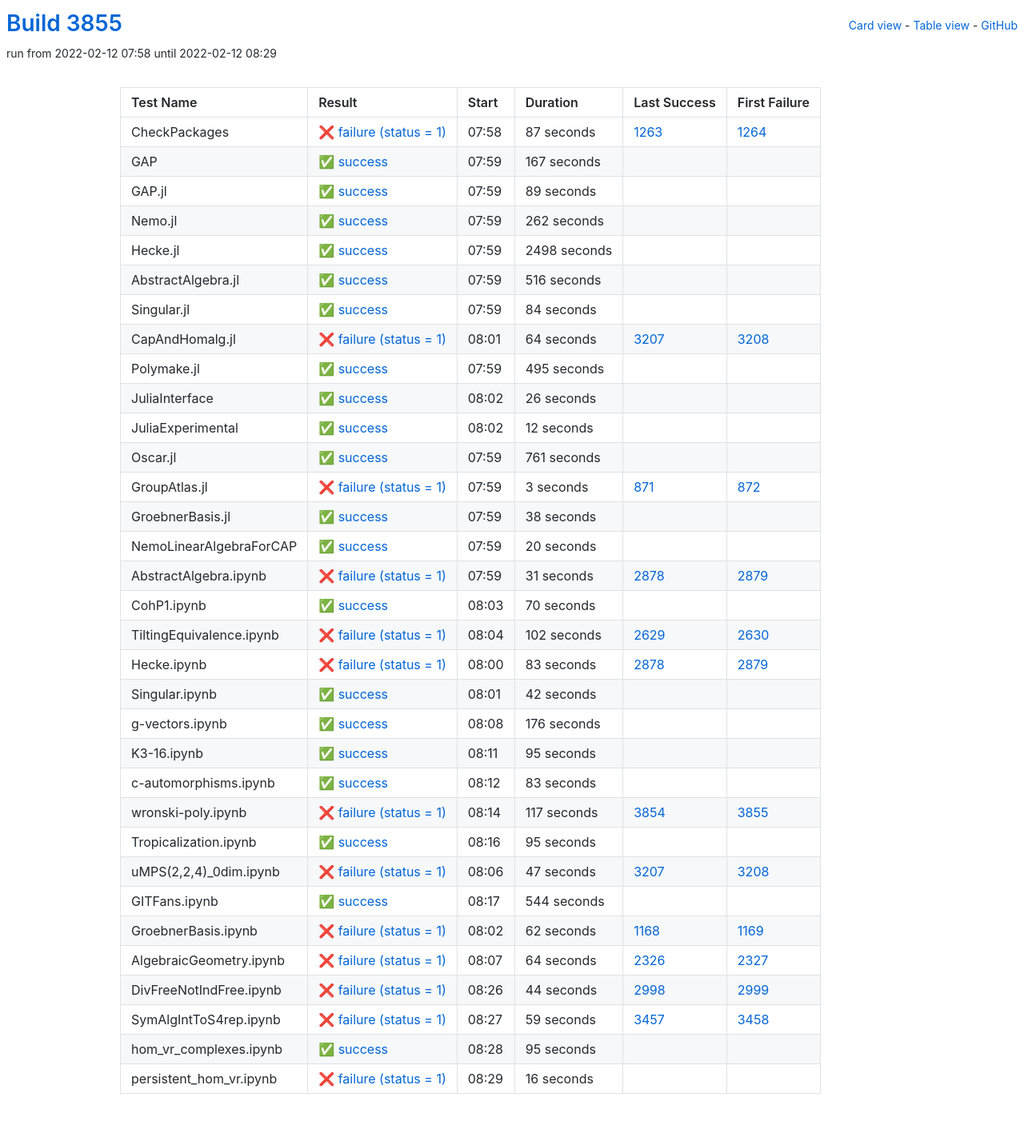
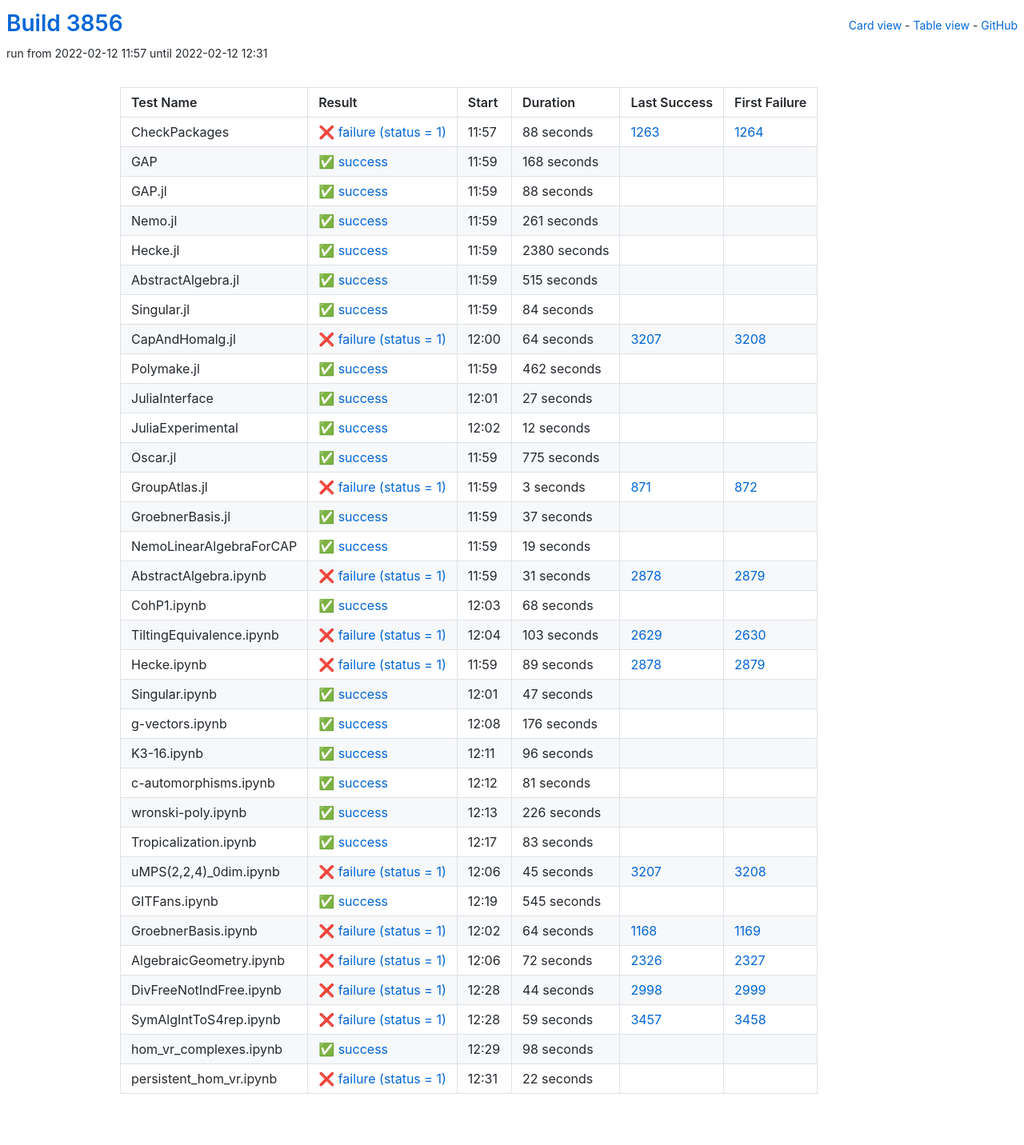
Before and after one commit to oscar-system/oscar-ci-status-stable, a Jekyll site: the page built from table.html, in a window 1280 px wide. Shown: the whole page at 80% size. Built offline with Jekyll 4.4.1, drawn with Linux system fonts in a browser that asks for light colours.

Commit message:
Build #3856

```diff
--- a/_data/ci.yml
+++ b/_data/ci.yml
@@ -1,6 +1,6 @@
 ---
-build: 3855
-build_url: https://oscarci.mathematik.uni-kl.de/job/oscar-stable/3855/
+build: 3856
+build_url: https://oscarci.mathematik.uni-kl.de/job/oscar-stable/3856/
 job: oscar-stable
 organization: oscar-system
 repo: oscar-ci-status-stable
@@ -8,80 +8,80 @@ repourl: https://github.com/oscar-system/oscar-ci-status-stable
 tests:
 - name: CheckPackages
   id: checkpackages
-  log: https://oscarci.mathematik.uni-kl.de/job/oscar-stable/3855/artifact/logs/build-3855/CheckPackages.log
-  start: 2022-02-12 07:58
+  log: https://oscarci.mathematik.uni-kl.de/job/oscar-stable/3856/artifact/logs/build-3856/CheckPackages.log
+  start: 2022-02-12 11:57
   success: false
   exitcode: 1
   status: failure
-  duration: 87
+  duration: 88
   last_success: 1263
   last_success_url: https://oscarci.mathematik.uni-kl.de/job/oscar-stable/1263/
   first_failure: 1264
   first_failure_url: https://oscarci.mathematik.uni-kl.de/job/oscar-stable/1264/
 - name: GAP
   id: gap
-  log: https://oscarci.mathematik.uni-kl.de/job/oscar-stable/3855/artifact/logs/build-3855/GAP.log
-  start: 2022-02-12 07:59
+  log: https://oscarci.mathematik.uni-kl.de/job/oscar-stable/3856/artifact/logs/build-3856/GAP.log
+  start: 2022-02-12 11:59
   success: true
   exitcode: 0
   status: success
-  duration: 167
+  duration: 168
   last_success: false
   last_success_url:
   first_failure: false
   first_failure_url:
 - name: GAP.jl
   id: gap-jl
-  log: https://oscarci.mathematik.uni-kl.de/job/oscar-stable/3855/artifact/logs/build-3855/GAP.jl.log
-  start: 2022-02-12 07:59
+  log: https://oscarci.mathematik.uni-kl.de/job/oscar-stable/3856/artifact/logs/build-3856/GAP.jl.log
+  start: 2022-02-12 11:59
   success: true
   exitcode: 0
   status: success
-  duration: 89
+  duration: 88
   last_success: false
   last_success_url:
   first_failure: false
   first_failure_url:
 - name: Nemo.jl
   id: nemo-jl
-  log: https://oscarci.mathematik.uni-kl.de/job/oscar-stable/3855/artifact/logs/build-3855/Nemo.jl.log
-  start: 2022-02-12 07:59
+  log: https://oscarci.mathematik.uni-kl.de/job/oscar-stable/3856/artifact/logs/build-3856/Nemo.jl.log
+  start: 2022-02-12 11:59
   success: true
   exitcode: 0
   status: success
-  duration: 262
+  duration: 261
   last_success: false
   last_success_url:
   first_failure: false
   first_failure_url:
 - name: Hecke.jl
   id: hecke-jl
-  log: https://oscarci.mathematik.uni-kl.de/job/oscar-stable/3855/artifact/logs/build-3855/Hecke.jl.log
-  start: 2022-02-12 07:59
+  log: https://oscarci.mathematik.uni-kl.de/job/oscar-stable/3856/artifact/logs/build-3856/Hecke.jl.log
+  start: 2022-02-12 11:59
   success: true
   exitcode: 0
   status: success
-  duration: 2498
+  duration: 2380
   last_success: false
   last_success_url:
   first_failure: false
   first_failure_url:
 - name: AbstractAlgebra.jl
   id: abstractalgebra-jl
-  log: https://oscarci.mathematik.uni-kl.de/job/oscar-stable/3855/artifact/logs/build-3855/AbstractAlgebra.jl.log
-  start: 2022-02-12 07:59
+  log: https://oscarci.mathematik.uni-kl.de/job/oscar-stable/3856/artifact/logs/build-3856/AbstractAlgebra.jl.log
+  start: 2022-02-12 11:59
   success: true
   exitcode: 0
   status: success
-  duration: 516
+  duration: 515
   last_success: false
   last_success_url:
   first_failure: false
   first_failure_url:
 - name: Singular.jl
   id: singular-jl
-  log: https://oscarci.mathematik.uni-kl.de/job/oscar-stable/3855/artifact/logs/build-3855/Singular.jl.log
-  start: 2022-02-12 07:59
+  log: https://oscarci.mathematik.uni-kl.de/job/oscar-stable/3856/artifact/logs/build-3856/Singular.jl.log
+  start: 2022-02-12 11:59
   success: true
   exitcode: 0
   status: success
@@ -92,8 +92,8 @@ tests:
   first_failure_url:
 - name: CapAndHomalg.jl
   id: capandhomalg-jl
-  log: https://oscarci.mathematik.uni-kl.de/job/oscar-stable/3855/artifact/logs/build-3855/CapAndHomalg.jl.log
-  start: 2022-02-12 08:01
+  log: https://oscarci.mathematik.uni-kl.de/job/oscar-stable/3856/artifact/logs/build-3856/CapAndHomalg.jl.log
+  start: 2022-02-12 12:00
   success: false
   exitcode: 1
   status: failure
@@ -104,32 +104,32 @@ tests:
   first_failure_url: https://oscarci.mathematik.uni-kl.de/job/oscar-stable/3208/
 - name: Polymake.jl
   id: polymake-jl
-  log: https://oscarci.mathematik.uni-kl.de/job/oscar-stable/3855/artifact/logs/build-3855/Polymake.jl.log
-  start: 2022-02-12 07:59
+  log: https://oscarci.mathematik.uni-kl.de/job/oscar-stable/3856/artifact/logs/build-3856/Polymake.jl.log
+  start: 2022-02-12 11:59
   success: true
   exitcode: 0
   status: success
-  duration: 495
+  duration: 462
   last_success: false
   last_success_url:
   first_failure: false
   first_failure_url:
 - name: JuliaInterface
   id: juliainterface
-  log: https://oscarci.mathematik.uni-kl.de/job/oscar-stable/3855/artifact/logs/build-3855/JuliaInterface.log
-  start: 2022-02-12 08:02
+  log: https://oscarci.mathematik.uni-kl.de/job/oscar-stable/3856/artifact/logs/build-3856/JuliaInterface.log
+  start: 2022-02-12 12:01
   success: true
   exitcode: 0
   status: success
-  duration: 26
+  duration: 27
   last_success: false
   last_success_url:
   first_failure: false
   first_failure_url:
 - name: JuliaExperimental
   id: juliaexperimental
-  log: https://oscarci.mathematik.uni-kl.de/job/oscar-stable/3855/artifact/logs/build-3855/JuliaExperimental.log
-  start: 2022-02-12 08:02
+  log: https://oscarci.mathematik.uni-kl.de/job/oscar-stable/3856/artifact/logs/build-3856/JuliaExperimental.log
+  start: 2022-02-12 12:02
   success: true
   exitcode: 0
   status: success
@@ -140,20 +140,20 @@ tests:
   first_failure_url:
 - name: Oscar.jl
   id: oscar-jl
-  log: https://oscarci.mathematik.uni-kl.de/job/oscar-stable/3855/artifact/logs/build-3855/Oscar.jl.log
-  start: 2022-02-12 07:59
+  log: https://oscarci.mathematik.uni-kl.de/job/oscar-stable/3856/artifact/logs/build-3856/Oscar.jl.log
+  start: 2022-02-12 11:59
   success: true
   exitcode: 0
   status: success
-  duration: 761
+  duration: 775
   last_success: false
   last_success_url:
   first_failure: false
   first_failure_url:
 - name: GroupAtlas.jl
   id: groupatlas-jl
-  log: https://oscarci.mathematik.uni-kl.de/job/oscar-stable/3855/artifact/logs/build-3855/GroupAtlas.jl.log
-  start: 2022-02-12 07:59
+  log: https://oscarci.mathematik.uni-kl.de/job/oscar-stable/3856/artifact/logs/build-3856/GroupAtlas.jl.log
+  start: 2022-02-12 11:59
   success: false
   exitcode: 1
   status: failure
@@ -164,32 +164,32 @@ tests:
   first_failure_url: https://oscarci.mathematik.uni-kl.de/job/oscar-stable/872/
 - name: GroebnerBasis.jl
   id: groebnerbasis-jl
-  log: https://oscarci.mathematik.uni-kl.de/job/oscar-stable/3855/artifact/logs/build-3855/GroebnerBasis.jl.log
-  start: 2022-02-12 07:59
+  log: https://oscarci.mathematik.uni-kl.de/job/oscar-stable/3856/artifact/logs/build-3856/GroebnerBasis.jl.log
+  start: 2022-02-12 11:59
   success: true
   exitcode: 0
   status: success
-  duration: 38
+  duration: 37
   last_success: false
   last_success_url:
   first_failure: false
   first_failure_url:
 - name: NemoLinearAlgebraForCAP
   id: nemolinearalgebraforcap
-  log: https://oscarci.mathematik.uni-kl.de/job/oscar-stable/3855/artifact/logs/build-3855/NemoLinearAlgebraForCAP.log
-  start: 2022-02-12 07:59
+  log: https://oscarci.mathematik.uni-kl.de/job/oscar-stable/3856/artifact/logs/build-3856/NemoLinearAlgebraForCAP.log
+  start: 2022-02-12 11:59
   success: true
   exitcode: 0
   status: success
-  duration: 20
+  duration: 19
   last_success: false
   last_success_url:
   first_failure: false
   first_failure_url:
 - name: AbstractAlgebra.ipynb
   id: abstractalgebra-ipynb
-  log: https://oscarci.mathematik.uni-kl.de/job/oscar-stable/3855/artifact/logs/build-3855/AbstractAlgebra.ipynb.log
-  start: 2022-02-12 07:59
+  log: https://oscarci.mathematik.uni-kl.de/job/oscar-stable/3856/artifact/logs/build-3856/AbstractAlgebra.ipynb.log
+  start: 2022-02-12 11:59
   success: false
   exitcode: 1
   status: failure
@@ -200,56 +200,56 @@ tests:
   first_failure_url: https://oscarci.mathematik.uni-kl.de/job/oscar-stable/2879/
 - name: CohP1.ipynb
   id: cohp1-ipynb
-  log: https://oscarci.mathematik.uni-kl.de/job/oscar-stable/3855/artifact/logs/build-3855/CohP1.ipynb.log
-  start: 2022-02-12 08:03
+  log: https://oscarci.mathematik.uni-kl.de/job/oscar-stable/3856/artifact/logs/build-3856/CohP1.ipynb.log
+  start: 2022-02-12 12:03
   success: true
   exitcode: 0
   status: success
-  duration: 70
+  duration: 68
   last_success: false
   last_success_url:
   first_failure: false
   first_failure_url:
 - name: TiltingEquivalence.ipynb
   id: tiltingequivalence-ipynb
-  log: https://oscarci.mathematik.uni-kl.de/job/oscar-stable/3855/artifact/logs/build-3855/TiltingEquivalence.ipynb.log
-  start: 2022-02-12 08:04
+  log: https://oscarci.mathematik.uni-kl.de/job/oscar-stable/3856/artifact/logs/build-3856/TiltingEquivalence.ipynb.log
+  start: 2022-02-12 12:04
   success: false
   exitcode: 1
   status: failure
-  duration: 102
+  duration: 103
   last_success: 2629
   last_success_url: https://oscarci.mathematik.uni-kl.de/job/oscar-stable/2629/
   first_failure: 2630
   first_failure_url: https://oscarci.mathematik.uni-kl.de/job/oscar-stable/2630/
 - name: Hecke.ipynb
   id: hecke-ipynb
-  log: https://oscarci.mathematik.uni-kl.de/job/oscar-stable/3855/artifact/logs/build-3855/Hecke.ipynb.log
-  start: 2022-02-12 08:00
+  log: https://oscarci.mathematik.uni-kl.de/job/oscar-stable/3856/artifact/logs/build-3856/Hecke.ipynb.log
+  start: 2022-02-12 11:59
   success: false
   exitcode: 1
   status: failure
-  duration: 83
+  duration: 89
   last_success: 2878
   last_success_url: https://oscarci.mathematik.uni-kl.de/job/oscar-stable/2878/
   first_failure: 2879
   first_failure_url: https://oscarci.mathematik.uni-kl.de/job/oscar-stable/2879/
 - name: Singular.ipynb
   id: singular-ipynb
-  log: https://oscarci.mathematik.uni-kl.de/job/oscar-stable/3855/artifact/logs/build-3855/Singular.ipynb.log
-  start: 2022-02-12 08:01
+  log: https://oscarci.mathematik.uni-kl.de/job/oscar-stable/3856/artifact/logs/build-3856/Singular.ipynb.log
+  start: 2022-02-12 12:01
   success: true
   exitcode: 0
   status: success
-  duration: 42
+  duration: 47
   last_success: false
   last_success_url:
   first_failure: false
   first_failure_url:
 - name: g-vectors.ipynb
   id: g-vectors-ipynb
-  log: https://oscarci.mathematik.uni-kl.de/job/oscar-stable/3855/artifact/logs/build-3855/g-vectors.ipynb.log
-  start: 2022-02-12 08:08
+  log: https://oscarci.mathematik.uni-kl.de/job/oscar-stable/3856/artifact/logs/build-3856/g-vectors.ipynb.log
+  start: 2022-02-12 12:08
   success: true
   exitcode: 0
   status: success
@@ -260,20 +260,44 @@ tests:
   first_failure_url:
 - name: K3-16.ipynb
   id: k3-16-ipynb
-  log: https://oscarci.mathematik.uni-kl.de/job/oscar-stable/3855/artifact/logs/build-3855/K3-16.ipynb.log
-  start: 2022-02-12 08:11
+  log: https://oscarci.mathematik.uni-kl.de/job/oscar-stable/3856/artifact/logs/build-3856/K3-16.ipynb.log
+  start: 2022-02-12 12:11
   success: true
   exitcode: 0
   status: success
-  duration: 95
+  duration: 96
   last_success: false
   last_success_url:
   first_failure: false
   first_failure_url:
 - name: c-automorphisms.ipynb
   id: c-automorphisms-ipynb
-  log: https://oscarci.mathematik.uni-kl.de/job/oscar-stable/3855/artifact/logs/build-3855/c-automorphisms.ipynb.log
-  start: 2022-02-12 08:12
+  log: https://oscarci.mathematik.uni-kl.de/job/oscar-stable/3856/artifact/logs/build-3856/c-automorphisms.ipynb.log
+  start: 2022-02-12 12:12
+  success: true
+  exitcode: 0
+  status: success
+  duration: 81
+  last_success: false
+  last_success_url:
+  first_failure: false
+  first_failure_url:
+- name: wronski-poly.ipynb
+  id: wronski-poly-ipynb
+  log: https://oscarci.mathematik.uni-kl.de/job/oscar-stable/3856/artifact/logs/build-3856/wronski-poly.ipynb.log
+  start: 2022-02-12 12:13
+  success: true
+  exitcode: 0
+  status: success
+  duration: 226
+  last_success: false
+  last_success_url:
+  first_failure: false
+  first_failure_url:
+- name: Tropicalization.ipynb
+  id: tropicalization-ipynb
+  log: https://oscarci.mathematik.uni-kl.de/job/oscar-stable/3856/artifact/logs/build-3856/Tropicalization.ipynb.log
+  start: 2022-02-12 12:17
   success: true
   exitcode: 0
   status: success
@@ -282,82 +306,58 @@ tests:
   last_success_url:
   first_failure: false
   first_failure_url:
-- name: wronski-poly.ipynb
-  id: wronski-poly-ipynb
-  log: https://oscarci.mathematik.uni-kl.de/job/oscar-stable/3855/artifact/logs/build-3855/wronski-poly.ipynb.log
-  start: 2022-02-12 08:14
+- name: uMPS(2,2,4)_0dim.ipynb
+  id: umps-2-2-4-0dim-ipynb
+  log: https://oscarci.mathematik.uni-kl.de/job/oscar-stable/3856/artifact/logs/build-3856/uMPS-2-2-4-_0dim.ipynb.log
+  start: 2022-02-12 12:06
   success: false
   exitcode: 1
   status: failure
-  duration: 117
-  last_success: 3854
-  last_success_url: https://oscarci.mathematik.uni-kl.de/job/oscar-stable/3854/
-  first_failure: 3855
-  first_failure_url: https://oscarci.mathematik.uni-kl.de/job/oscar-stable/3855/
-- name: Tropicalization.ipynb
-  id: tropicalization-ipynb
-  log: https://oscarci.mathematik.uni-kl.de/job/oscar-stable/3855/artifact/logs/build-3855/Tropicalization.ipynb.log
-  start: 2022-02-12 08:16
-  success: true
-  exitcode: 0
-  status: success
-  duration: 95
-  last_success: false
-  last_success_url:
-  first_failure: false
-  first_failure_url:
-- name: uMPS(2,2,4)_0dim.ipynb
-  id: umps-2-2-4-0dim-ipynb
-  log: https://oscarci.mathematik.uni-kl.de/job/oscar-stable/3855/artifact/logs/build-3855/uMPS-2-2-4-_0dim.ipynb.log
-  start: 2022-02-12 08:06
-  success: false
-  exitcode: 1
-  status: failure
-  duration: 47
+  duration: 45
   last_success: 3207
   last_success_url: https://oscarci.mathematik.uni-kl.de/job/oscar-stable/3207/
   first_failure: 3208
   first_failure_url: https://oscarci.mathematik.uni-kl.de/job/oscar-stable/3208/
 - name: GITFans.ipynb
   id: gitfans-ipynb
-  log: https://oscarci.mathematik.uni-kl.de/job/oscar-stable/3855/artifact/logs/build-3855/GITFans.ipynb.log
-  start: 2022-02-12 08:17
+  log: https://oscarci.mathematik.uni-kl.de/job/oscar-stable/3856/artifact/logs/build-3856/GITFans.ipynb.log
+  start: 2022-02-12 12:19
   success: true
   exitcode: 0
   status: success
-  duration: 544
+  duration: 545
   last_success: false
   last_success_url:
   first_failure: false
   first_failure_url:
 - name: GroebnerBasis.ipynb
   id: groebnerbasis-ipynb
-  log: https://oscarci.mathematik.uni-kl.de/job/oscar-stable/3855/artifact/logs/build-3855/GroebnerBasis.ipynb.log
-  start: 2022-02-12 08:02
+  log: https://oscarci.mathematik.uni-kl.de/job/oscar-stable/3856/artifact/logs/build-3856/GroebnerBasis.ipynb.log
+  start: 2022-02-12 12:02
   success: false
   exitcode: 1
   status: failure
-  duration: 62
+  duration: 64
   last_success: 1168
   last_success_url: https://oscarci.mathematik.uni-kl.de/job/oscar-stable/1168/
   first_failure: 1169
   first_failure_url: https://oscarci.mathematik.uni-kl.de/job/oscar-stable/1169/
 - name: AlgebraicGeometry.ipynb
   id: algebraicgeometry-ipynb
-  log: https://oscarci.mathematik.uni-kl.de/job/oscar-stable/3855/artifact/logs/build-3855/AlgebraicGeometry.ipynb.log
-  start: 2022-02-12 08:07
+  log: https://oscarci.mathematik.uni-kl.de/job/oscar-stable/3856/artifact/logs/build-3856/AlgebraicGeometry.ipynb.log
+  start: 2022-02-12 12:06
   success: false
   exitcode: 1
   status: failure
-  duration: 64
+  duration: 72
   last_success: 2326
   last_success_url: https://oscarci.mathematik.uni-kl.de/job/oscar-stable/2326/
   first_failure: 2327
   first_failure_url: https://oscarci.mathematik.uni-kl.de/job/oscar-stable/2327/
 - name: DivFreeNotIndFree.ipynb
   id: divfreenotindfree-ipynb
-  log: https://oscarci.mathematik.uni-kl.de/job/oscar-stable/3855/artifact/logs/build-3855/DivFreeNotIndFree.ipynb.log
-  start: 2022-02-12 08:26
+  log: https://oscarci.mathematik.uni-kl.de/job/oscar-stable/3856/artifact/logs/build-3856/DivFreeNotIndFree.ipynb.log
+  start: 2022-02-12 12:28
   success: false
   exitcode: 1
   status: failure
@@ -368,8 +368,8 @@ tests:
   first_failure_url: https://oscarci.mathematik.uni-kl.de/job/oscar-stable/2999/
 - name: SymAlgIntToS4rep.ipynb
   id: symalginttos4rep-ipynb
-  log: https://oscarci.mathematik.uni-kl.de/job/oscar-stable/3855/artifact/logs/build-3855/SymAlgIntToS4rep.ipynb.log
-  start: 2022-02-12 08:27
+  log: https://oscarci.mathematik.uni-kl.de/job/oscar-stable/3856/artifact/logs/build-3856/SymAlgIntToS4rep.ipynb.log
+  start: 2022-02-12 12:28
   success: false
   exitcode: 1
   status: failure
@@ -380,24 +380,24 @@ tests:
   first_failure_url: https://oscarci.mathematik.uni-kl.de/job/oscar-stable/3458/
 - name: hom_vr_complexes.ipynb
   id: hom-vr-complexes-ipynb
-  log: https://oscarci.mathematik.uni-kl.de/job/oscar-stable/3855/artifact/logs/build-3855/hom_vr_complexes.ipynb.log
-  start: 2022-02-12 08:28
+  log: https://oscarci.mathematik.uni-kl.de/job/oscar-stable/3856/artifact/logs/build-3856/hom_vr_complexes.ipynb.log
+  start: 2022-02-12 12:29
   success: true
   exitcode: 0
   status: success
-  duration: 95
+  duration: 98
   last_success: false
   last_success_url:
   first_failure: false
   first_failure_url:
 - name: persistent_hom_vr.ipynb
   id: persistent-hom-vr-ipynb
-  log: https://oscarci.mathematik.uni-kl.de/job/oscar-stable/3855/artifact/logs/build-3855/persistent_hom_vr.ipynb.log
-  start: 2022-02-12 08:29
+  log: https://oscarci.mathematik.uni-kl.de/job/oscar-stable/3856/artifact/logs/build-3856/persistent_hom_vr.ipynb.log
+  start: 2022-02-12 12:31
   success: false
   exitcode: 1
   status: failure
-  duration: 16
+  duration: 22
   last_success: false
   last_success_url:
   first_failure: false
```
Also changed, not shown: README.md.
